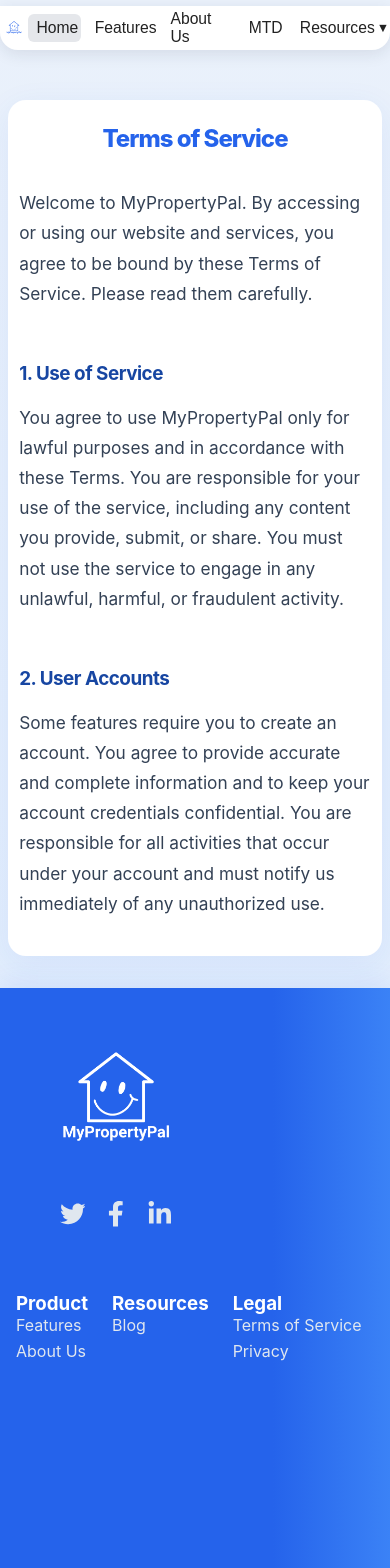
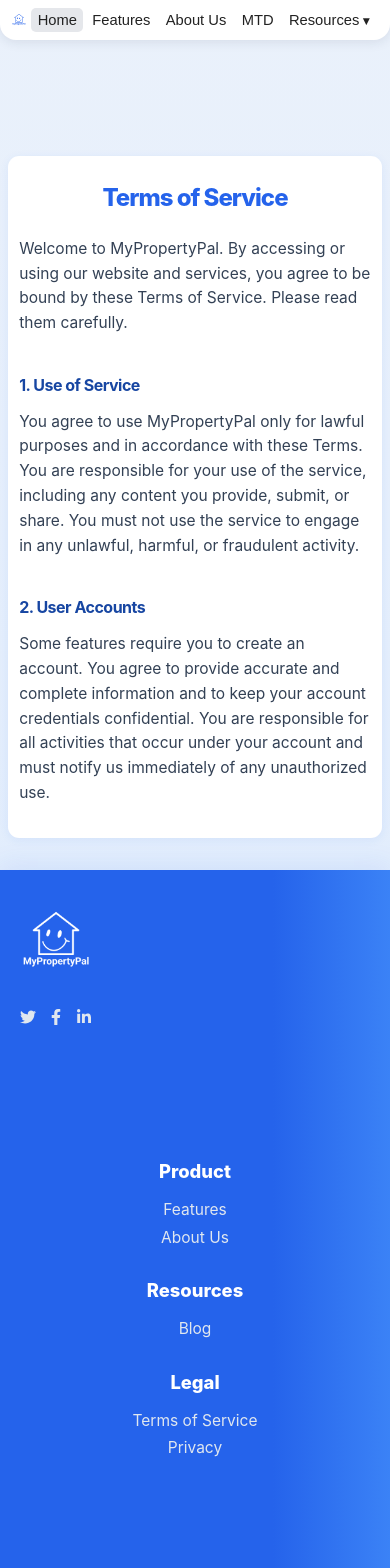
Before and after one commit to rubberduckies12/MyPropertyPal, a Next.js app in the folder webpage/: page /tos/tos in a window 390 px wide. Shown: the top 1568 px of the page. Built offline with nearby package versions, Linux system fonts and the light colour scheme.

Commit message:
mobile update 5.0

```diff
--- a/webpage/src/styles/about/about.css
+++ b/webpage/src/styles/about/about.css
@@ -309,29 +309,97 @@
   }
 }
 @media (max-width: 600px) {
+  /* ===== Mobile Optimized Styles ===== */
+  .about-root {
+    padding-bottom: 32px;
+  }
+  .about-hero {
+    padding: 32px 2vw 18px 2vw;
+    border-radius: 0 0 0.7rem 0.7rem;
+  }
   .about-hero-main,
   .about-hero-highlight {
-    font-size: 1.5rem;
-    padding: 0 0.3em;
+    font-size: 1.2rem;
+    padding: 0 0.2em;
   }
-  .about-hero {
-    padding: 28px 2vw 18px 2vw;
-    border-radius: 0 0 0.7rem 0.7rem;
-  }
-  .about-values-list {
-    gap: 1.2rem 1.2rem;
-  }
-  .about-team-card {
-    padding: 1.1rem 0.5rem;
-  }
-  .about-mission,
-  .about-locations {
-    padding: 1rem 0.5vw;
+  .about-hero-sub {
+    font-size: 1rem;
+    margin-top: 1.2rem;
+    max-width: 98vw;
+    padding: 0.7em 0.3em;
+    line-height: 1.5;
   }
   .about-values,
   .about-team-card,
   .about-mission,
   .about-locations {
     border-radius: 0.7rem !important;
+    padding: 1rem 0.5vw;
+    margin: 1.2rem auto 1.2rem auto;
+    max-width: 99vw;
+  }
+  .about-values-list {
+    flex-direction: column;
+    gap: 0.7rem 0;
+    align-items: stretch;
+  }
+  .about-value {
+    font-size: 1rem;
+    padding: 0.7em 0.7em;
+    min-width: 0;
+    border-radius: 0.7rem;
+  }
+  .about-team-title {
+    font-size: 1.1rem;
+    margin-bottom: 0.7rem;
+  }
+  .about-team-desc-wrapper {
+    max-width: 98vw;
+    padding: 0 0.5em;
+  }
+  .about-team-desc {
+    font-size: 0.98rem;
+    line-height: 1.5;
+  }
+  .about-team-grid {
+    grid-template-columns: 1fr;
+    gap: 1.2rem;
+    max-width: 99vw;
+  }
+  .about-team-card {
+    padding: 1rem 0.3rem;
+    min-height: 0;
+    max-width: 99vw;
+    font-size: 0.98rem;
+  }
+  .about-team-avatar {
+    width: 64px;
+    height: 64px;
+    font-size: 1.5rem;
+    margin-bottom: 1rem;
+  }
+  .about-team-avatar-initials {
+    font-size: 1.2rem;
+  }
+  .about-team-name {
+    font-size: 1.05rem;
+  }
+  .about-team-role {
+    font-size: 0.95rem;
+    margin-bottom: 0.5rem;
+  }
+  .about-team-bio {
+    font-size: 0.95rem;
+    line-height: 1.5;
+  }
+  .about-mission h2,
+  .about-locations h2 {
+    font-size: 1.08rem;
+    margin-bottom: 0.7rem;
+  }
+  .about-mission p,
+  .about-locations p {
+    font-size: 0.98rem;
+    line-height: 1.5;
   }
 }
--- a/webpage/src/styles/contact/contact.css
+++ b/webpage/src/styles/contact/contact.css
@@ -82,13 +82,42 @@
   font-size: 1rem;
 }
 
-/* Responsive */
+/* --- Mobile Optimized Contact Form --- */
 @media (max-width: 600px) {
   .contact-form-container {
-    padding: 18px 6px 16px 6px;
-    max-width: 98vw;
+    margin: 72px auto 0 auto;
+    padding: 16px 4vw 20px 4vw;
+    max-width: 99vw;
+    border-radius: 0.7rem;
+    box-shadow: 0 2px 10px rgba(37,99,235,0.10);
   }
-  .contact-form h2 {
-    font-size: 1.3rem;
+  .contact-form-container h2 {
+    font-size: 1.15rem;
+    margin-bottom: 12px;
+  }
+  .contact-form label {
+    font-size: 0.98rem;
+    gap: 4px;
+  }
+  .contact-form input,
+  .contact-form textarea {
+    font-size: 0.98rem;
+    padding: 8px 10px;
+    border-radius: 0.5rem;
+  }
+  .contact-form button[type="submit"] {
+    font-size: 0.98rem;
+    padding: 10px 0;
+    border-radius: 0.5rem;
+    margin-top: 6px;
+    width: 100%;
+    max-width: 320px;
+    margin-left: auto;
+    margin-right: auto;
+    display: block;
+  }
+  .form-status {
+    font-size: 0.95rem;
+    min-height: 18px;
   }
 }
--- a/webpage/src/styles/footer/footer.css
+++ b/webpage/src/styles/footer/footer.css
@@ -109,6 +109,69 @@
   padding-bottom: 8px;
 }
 
+/* --- Mobile Optimized Footer --- */
+@media (max-width: 600px) {
+  .awesome-footer {
+    padding: 32px 0 8px 0;
+    font-size: 0.97rem;
+  }
+  .footer-content {
+    flex-direction: column;
+    align-items: center;
+    gap: 18px;
+    padding: 0 6vw;
+    max-width: 100vw;
+  }
+  .footer-brand {
+    min-width: 0;
+    min-height: 0;
+    margin-bottom: 10px;
+    align-items: center;
+    text-align: center;
+  }
+  .footer-logo-img {
+    height: 64px;
+    max-height: 80px;
+    margin-bottom: 8px;
+  }
+  .footer-logo {
+    font-size: 1.3rem;
+    margin-bottom: 6px;
+  }
+  .footer-tagline {
+    font-size: 0.95rem;
+    margin-bottom: 0;
+  }
+  .footer-links {
+    flex-direction: column;
+    gap: 12px;
+    min-width: 0;
+    width: 100%;
+    align-items: center;
+    text-align: center;
+    margin-bottom: 8px;
+  }
+  .footer-links h4 {
+    font-size: 1rem;
+    margin-bottom: 6px;
+  }
+  .footer-links a {
+    font-size: 0.97rem;
+    margin-bottom: 4px;
+  }
+  .footer-social {
+    gap: 12px;
+    font-size: 1.3rem;
+    margin: 10px 0 0 0;
+    min-height: 38px;
+  }
+  .footer-bottom {
+    font-size: 0.93rem;
+    margin-top: 8px;
+    padding-bottom: 4px;
+  }
+}
+
 /* Responsive */
 @media (max-width: 800px) {
   .footer-content {
--- a/webpage/src/styles/globals.css
+++ b/webpage/src/styles/globals.css
@@ -60,8 +60,40 @@ a {
 
 /* Responsive Design */
 @media (max-width: 600px) {
-  html {
-    color-scheme: dark;
+  html, body {
+    font-size: 16px;
+    line-height: 1.5;
+    background: linear-gradient(180deg, #f7f8fa 0%, #eaf1fb 100%);
+    color: var(--foreground);
+    min-width: 100vw;
+    max-width: 100vw;
+    overflow-x: hidden;
+  }
+  body {
+    padding: 0;
+    margin: 0;
+  }
+  .properties-main {
+    padding: 16px 2vw;
+    min-width: 0;
+  }
+  .properties-page {
+    flex-direction: column;
+    padding: 0;
+    min-height: 100vh;
+  }
+  a, button {
+    font-size: 1rem;
+    touch-action: manipulation;
+  }
+  h1, h2, h3, h4 {
+    font-size: 1.15rem;
+    font-weight: 800;
+    margin-bottom: 0.7em;
+  }
+  p, ul, ol {
+    font-size: 0.98rem;
+    margin-bottom: 0.8em;
   }
 }
 
--- a/webpage/src/styles/header/header.css
+++ b/webpage/src/styles/header/header.css
@@ -162,48 +162,70 @@
 
 /* Responsive: stack or shrink header on mobile */
 @media (max-width: 600px) {
+  /* --- Enhanced mobile header layout --- */
   .webpage-header-outer {
-    height: 64px;
-    min-height: 64px;
+    height: 56px;
+    min-height: 56px;
+    z-index: 200;
+    background: transparent;
   }
   .webpage-header-rounded {
     width: 100vw;
     min-width: 0;
     max-width: 100vw;
-    margin-top: 6px;
-    border-radius: 0 0 18px 18px;
-    padding: 0 1vw;
-    height: 44px;
-    box-shadow: 0 4px 16px rgba(30, 41, 59, 0.10);
+    margin-top: 0;
+    border-radius: 0 0 16px 16px;
+    padding: 0 2vw;
+    height: 40px;
+    box-shadow: 0 2px 12px rgba(30, 41, 59, 0.10);
+    display: flex;
+    align-items: center;
+    justify-content: center;
   }
   .webpage-header-inner {
     gap: 0;
-    padding: 0 0.1rem;
-    height: 44px;
-    min-height: 44px;
-    max-height: 44px;
+    padding: 0 0.2rem;
+    height: 40px;
+    min-height: 40px;
+    max-height: 40px;
+    width: 100vw;
   }
   .webpage-logo {
-    height: 18px;
-    margin-right: 4px;
+    height: 16px;
+    margin-right: 2px;
   }
   .webpage-nav {
-    gap: 0.2rem;
+    gap: 0.1rem;
+    flex: 1;
+    justify-content: flex-end;
   }
   .webpage-nav-link,
   .webpage-login-btn-modern {
-    font-size: 0.98rem;
-    padding: 0.1rem 0.5rem;
-    height: 28px;
+    font-size: 0.92rem;
+    padding: 0.08rem 0.4rem;
+    height: 24px;
     min-width: 0;
-    margin: 0 1px;
-    border-radius: 6px;
+    margin: 0 0.5px;
+    border-radius: 5px;
   }
   .webpage-nav-dropdown-menu .webpage-nav-link {
-    font-size: 0.95rem;
-    padding: 0.4rem 0.7rem;
+    font-size: 0.92rem;
+    padding: 0.3rem 0.5rem;
   }
   .dropdown-arrow {
-    margin-left: 0.15em;
+    margin-left: 0.1em;
+  }
+  /* Hide non-essential nav items if needed */
+  .webpage-nav-link.hide-mobile {
+    display: none !important;
+  }
+  /* Make header sticky and always visible */
+  .webpage-header-outer {
+    position: sticky;
+    top: 0;
+    left: 0;
+    right: 0;
+    background: transparent;
+    z-index: 200;
   }
 }
--- a/webpage/src/styles/mtd/mtd.css
+++ b/webpage/src/styles/mtd/mtd.css
@@ -234,17 +234,81 @@
   }
 }
 @media (max-width: 600px) {
-  .mtd-hero-main,
-  .mtd-hero-highlight {
-    font-size: 1.5rem;
-    padding: 0 0.3em;
+  /* --- Mobile Optimized MTD Page --- */
+  .mtd-root {
+    padding-bottom: 32px;
   }
   .mtd-hero {
-    padding: 28px 2vw 18px 2vw;
+    padding: 36px 2vw 18px 2vw;
     border-radius: 0 0 0.7rem 0.7rem;
+  }
+  .mtd-hero-main {
+    font-size: 1.2rem;
+    padding: 0 0.2em;
+  }
+  .mtd-hero-highlight {
+    font-size: 1.1rem;
+    padding: 0 0.2em;
+  }
+  .mtd-hero-guarantee {
+    font-size: 0.98rem;
+    margin-top: 1rem;
   }
   .mtd-section {
     padding: 1rem 0.5vw;
     border-radius: 0.7rem !important;
+    margin: 1.2rem auto 1.2rem auto;
+    max-width: 99vw;
+  }
+  .mtd-section.mtd-values {
+    margin-top: -18px !important;
+  }
+  .mtd-features-title {
+    font-size: 1.08rem;
+    margin-bottom: 0.5em;
+  }
+  .mtd-section,
+  .mtd-section *:not(h1):not(h2):not(h3):not(h4):not(h5):not(h6):not(strong) {
+    font-size: 0.98rem;
+  }
+  .mtd-section.mtd-how-help ul {
+    max-width: 98vw;
+    padding-left: 0.5em;
+  }
+  .mtd-section.mtd-how-help li {
+    font-size: 0.95rem;
+    margin-bottom: 0.7em;
+  }
+  .mtd-cta-button {
+    font-size: 0.95rem;
+    padding: 0.7em 1em;
+    max-width: 90vw;
+    width: 90vw;
+    margin-left: auto;
+    margin-right: auto;
+    border-radius: 0.7rem;
+    box-shadow: 0 2px 10px rgba(37,99,235,0.10);
+  }
+  .mtd-accordion {
+    max-width: 99vw;
+    margin: 1.2rem auto 0 auto;
+  }
+  .mtd-accordion-item {
+    padding: 0 0.5em;
+    border-radius: 0.7rem;
+    margin-bottom: 1rem;
+  }
+  .mtd-accordion-title {
+    font-size: 0.98rem;
+    padding: 0.7em 0;
+  }
+  .mtd-accordion-arrow {
+    font-size: 1em;
+    margin-left: 0.5em;
+  }
+  .mtd-accordion-content {
+    font-size: 0.95rem;
+    line-height: 1.5;
+    padding-bottom: 0.7em;
   }
 }
--- a/webpage/src/styles/privacy/privacy.css
+++ b/webpage/src/styles/privacy/privacy.css
@@ -87,3 +87,48 @@
     font-size: 1.5rem;
   }
 }
+
+/* --- Mobile Optimized Privacy/TOS Page --- */
+@media (max-width: 600px) {
+  .tos-container {
+    margin: 64px 2vw 24px 2vw;
+    padding: 1rem 0.5vw 1rem 0.5vw;
+    border-radius: 0.7rem;
+    box-shadow: 0 2px 10px rgba(37,99,235,0.08);
+    gap: 0.3rem;
+    max-width: 99vw;
+  }
+  .tos-title {
+    font-size: 1.08rem;
+    margin-bottom: 1rem;
+    padding: 0 0.2em;
+  }
+  .tos-container h2 {
+    font-size: 1rem;
+    margin-top: 1.2rem;
+    margin-bottom: 0.5rem;
+  }
+  .tos-container h3 {
+    font-size: 0.98rem;
+    margin-top: 1rem;
+    margin-bottom: 0.3rem;
+  }
+  .tos-container p,
+  .tos-container ul {
+    font-size: 0.97rem;
+    margin-bottom: 0.8rem;
+    line-height: 1.6;
+  }
+  .tos-container ul {
+    padding-left: 1em;
+    margin-bottom: 0.8rem;
+  }
+  .tos-container li {
+    margin-bottom: 0.3em;
+  }
+  .tos-footer {
+    font-size: 0.93rem;
+    margin-top: 1.2rem;
+    padding-top: 0.7rem;
+  }
+}
--- a/webpage/src/styles/tos/tos.css
+++ b/webpage/src/styles/tos/tos.css
@@ -58,6 +58,46 @@
   letter-spacing: 0.2px;
 }
 
+/* --- Mobile Optimized TOS Page --- */
+@media (max-width: 600px) {
+  .tos-container {
+    margin: 64px 2vw 24px 2vw;
+    padding: 1rem 0.5vw 1rem 0.5vw;
+    border-radius: 0.7rem;
+    box-shadow: 0 2px 10px rgba(37,99,235,0.08);
+    gap: 0.3rem;
+    max-width: 99vw;
+  }
+  .tos-title {
+    font-size: 1.08rem;
+    margin-bottom: 1rem;
+    padding: 0 0.2em;
+  }
+  .tos-container h2 {
+    font-size: 1rem;
+    margin-top: 1.2rem;
+    margin-bottom: 0.5rem;
+  }
+  .tos-container p,
+  .tos-container ul {
+    font-size: 0.97rem;
+    margin-bottom: 0.8rem;
+    line-height: 1.6;
+  }
+  .tos-container ul {
+    padding-left: 1em;
+    margin-bottom: 0.8rem;
+  }
+  .tos-container li {
+    margin-bottom: 0.3em;
+  }
+  .tos-footer {
+    font-size: 0.93rem;
+    margin-top: 1.2rem;
+    padding-top: 0.7rem;
+  }
+}
+
 @media (max-width: 800px) {
   .tos-container {
     margin: 100px 8px 32px 8px;
```
Also changed, not shown: webpage/src/styles/features/features.css (+40 -26 lines).
